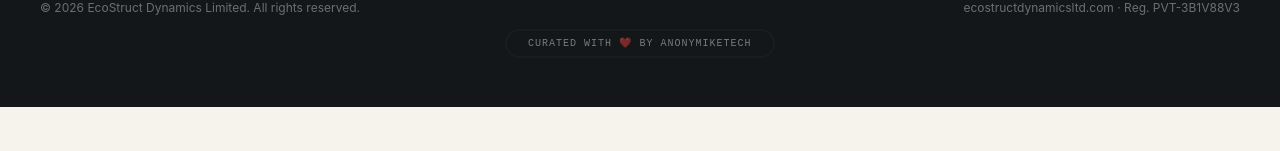
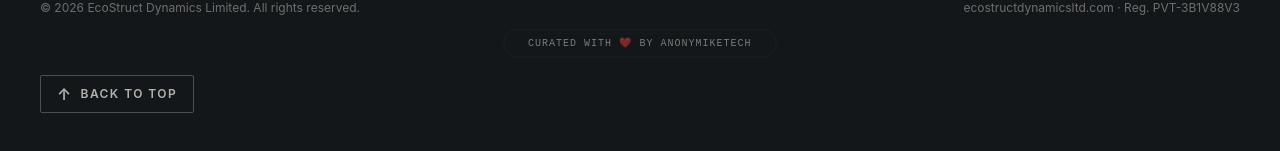
Before and after one commit to anonymikey/ESD-ltd, a Next.js app: page /about in a window 1280 px wide. Shown: the part 4195-4346 px from the top of the page. Before the commit the page ends 4302 px from the top, so only its background shows below. Built offline with nearby package versions, Linux system fonts and the light colour scheme.

Commit message:
Add public page back to top control

```diff
--- /dev/null
+++ b/components/BackToTop.tsx
@@ -0,0 +1,20 @@
+"use client";
+
+export default function BackToTop() {
+  function scrollToTop() {
+    const reducedMotion = window.matchMedia("(prefers-reduced-motion: reduce)").matches;
+    window.scrollTo({ top: 0, behavior: reducedMotion ? "auto" : "smooth" });
+  }
+
+  return (
+    <button
+      type="button"
+      onClick={scrollToTop}
+      className="back-to-top mx-auto mt-6 inline-flex items-center gap-2 rounded-sm border border-offwhite/25 px-4 py-2.5 font-body text-xs font-semibold uppercase tracking-[0.12em] text-offwhite/70 transition-colors duration-300 hover:border-leaf hover:text-leaf"
+      aria-label="Back to top of page"
+    >
+      <span aria-hidden="true" className="text-base leading-none">↑</span>
+      <span>Back to top</span>
+    </button>
+  );
+}
--- a/components/Footer.tsx
+++ b/components/Footer.tsx
@@ -1,6 +1,7 @@
 import Image from "next/image";
 import { navLinks, site } from "@/lib/data";
 import AccessibilityFooterTrigger from "@/components/AccessibilityFooterTrigger";
+import BackToTop from "@/components/BackToTop";
 
 export default function Footer() {
   return (
@@ -111,6 +112,7 @@ export default function Footer() {
           Curated with <span aria-label="love">❤️</span> by ANONYMIKETECH
         </a>
         <AccessibilityFooterTrigger />
+        <BackToTop />
       </div>
     </footer>
   );
```
